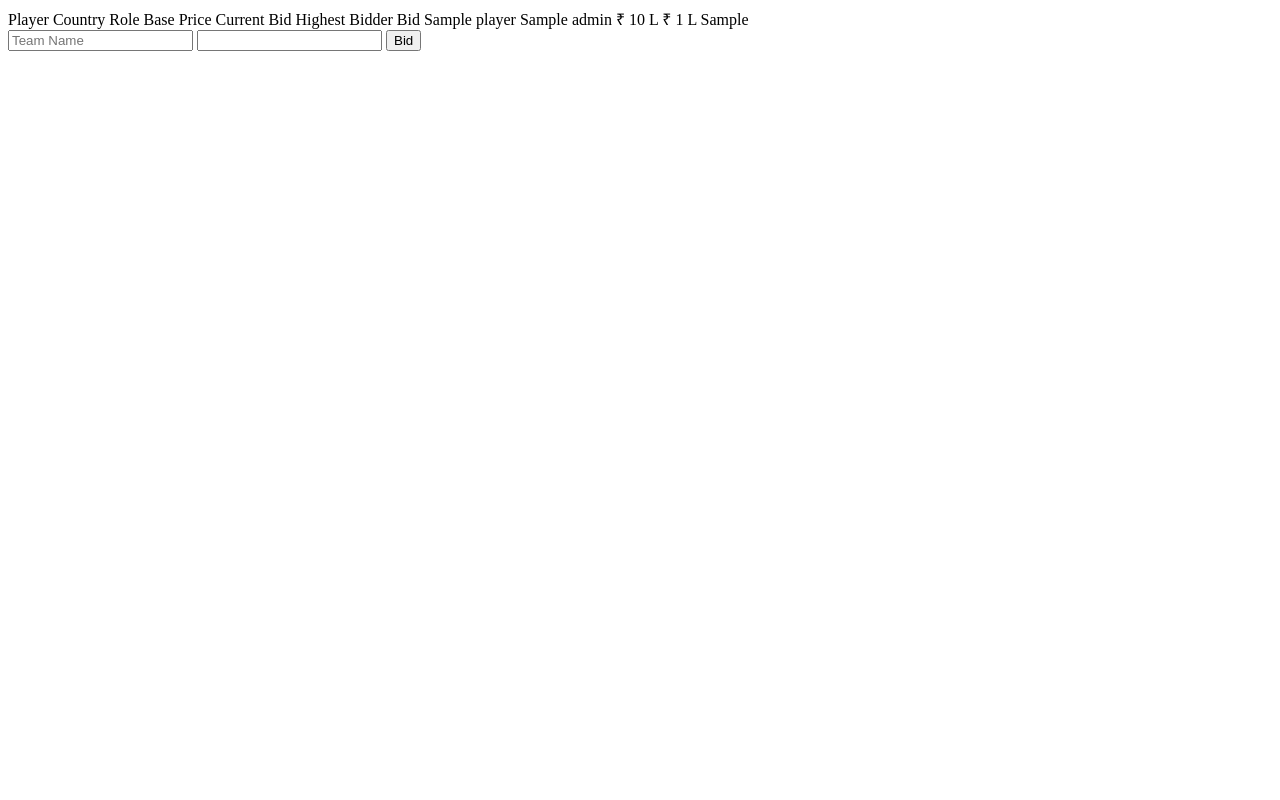
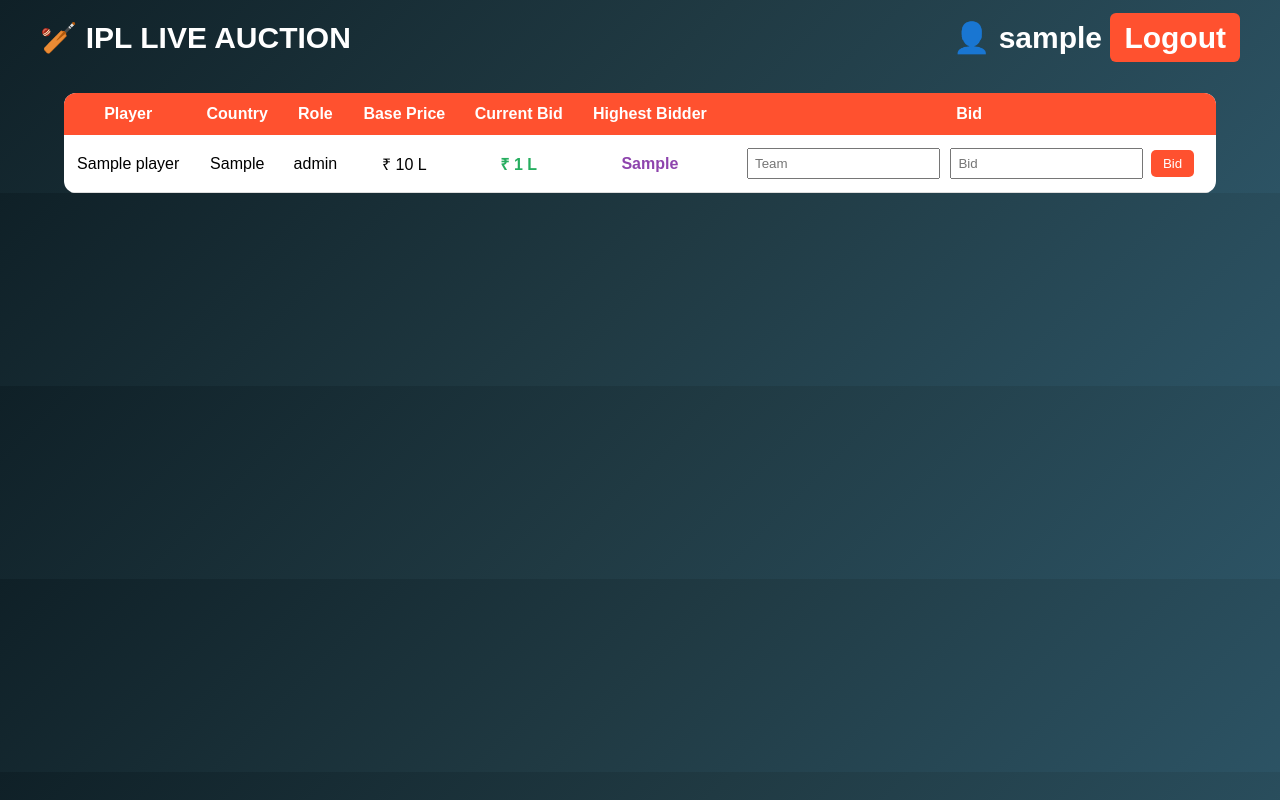
Before and after one commit to vivaanjasapara707/IPL-Auction_database1, a Flask app: page / in a window 1280 px wide. Run offline with Flask 3, Linux system fonts and the light colour scheme; the visitor is signed in with stand-in values (Sample User, id 1); tables that the repository leaves empty hold one stand-in row (values such as "Sample post"); parts of the project's set-up code (start-up, migrations or seed data) failed here and were passed over.

Commit message:
Update index.html

```diff
--- a/templates/index.html
+++ b/templates/index.html
@@ -1,3 +1,109 @@
+<!DOCTYPE html>
+<html>
+
+<head>
+
+<title>IPL Live Auction</title>
+
+<style>
+
+body{
+background:linear-gradient(135deg,#0f2027,#203a43,#2c5364);
+font-family:Arial;
+color:white;
+margin:0;
+}
+
+.header{
+display:flex;
+justify-content:space-between;
+padding:20px 40px;
+font-size:30px;
+font-weight:bold;
+}
+
+.logout{
+background:#ff512f;
+padding:8px 14px;
+border-radius:6px;
+text-decoration:none;
+color:white;
+}
+
+table{
+width:90%;
+margin:auto;
+border-collapse:collapse;
+background:white;
+color:black;
+border-radius:12px;
+overflow:hidden;
+}
+
+th{
+background:#ff512f;
+color:white;
+padding:12px;
+}
+
+td{
+padding:10px;
+text-align:center;
+border-bottom:1px solid #ddd;
+}
+
+.price{
+color:#27ae60;
+font-weight:bold;
+}
+
+.team{
+color:#8e44ad;
+font-weight:bold;
+}
+
+input{
+padding:6px;
+margin:3px;
+}
+
+button{
+background:#ff512f;
+border:none;
+padding:6px 12px;
+color:white;
+border-radius:5px;
+cursor:pointer;
+}
+
+button:hover{
+background:#e84118;
+}
+
+</style>
+
+</head>
+
+<body>
+
+<div class="header">
+
+<div>🏏 IPL LIVE AUCTION</div>
+
+<div>
+
+👤 {{ user }}
+<a class="logout" href="/logout">Logout</a>
+
+</div>
+
+</div>
+
+<br>
+
+<table>
+
+<tr>
 <th>Player</th>
 <th>Country</th>
 <th>Role</th>
@@ -5,25 +111,26 @@
 <th>Current Bid</th>
 <th>Highest Bidder</th>
 <th>Bid</th>
+</tr>
 
 {% for p in players %}
 
 <tr>
 
-<td class="player">{{p[1]}}</td>
+<td>{{p[1]}}</td>
 <td>{{p[2]}}</td>
-<td class="role">{{p[3]}}</td>
+<td>{{p[3]}}</td>
 <td>₹ {{p[4]}} L</td>
 <td class="price">₹ {{p[5]}} L</td>
-<td>{{p[6]}}</td>
+<td class="team">{{p[6]}}</td>
 
 <td>
 
-<form action="/bid/{{p[0]}}" method="post">
+<form action="/bid/{{p[0]}}" method="POST">
 
-<input type="text" name="team" placeholder="Team Name" required>
+<input type="text" name="team" placeholder="Team" required>
 
-<input type="number" name="bid" required>
+<input type="number" name="bid" placeholder="Bid" required>
 
 <button type="submit">Bid</button>
 
@@ -34,3 +141,9 @@
 </tr>
 
 {% endfor %}
+
+</table>
+
+</body>
+
+</html>
```
